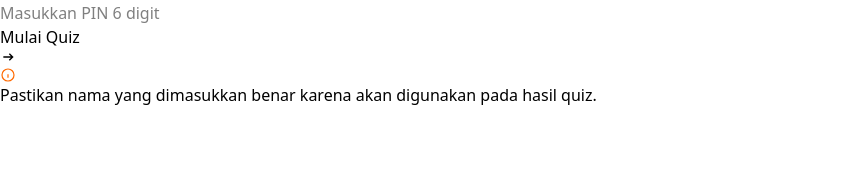
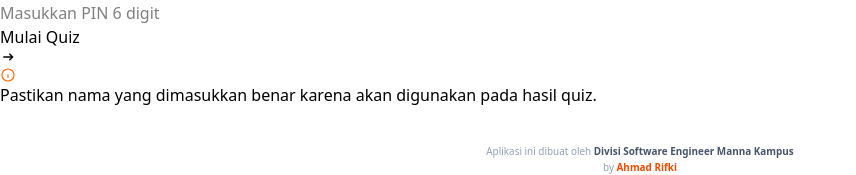
Before and after one commit to rifkiferdian/mkquizz, a CodeIgniter 4 app: the page made by app/Views/participant/access/join.php in a window 1280 px wide. Shown: the part 2904-3079 px from the top of the page, without its empty margins (0-856 px from the left). Before the commit the page ends 3009 px from the top, so only its background shows below. Run offline with PHP 8.4 and a stand-in for CodeIgniter, Linux system fonts and the light colour scheme; the template is opened without the code that fills it, so the values that code supplies are empty; style sheets or scripts are compiled from the project's sources; some libraries are stand-ins or nearby versions.

Commit message:
feat: add footer with application credits to login and join pages

```diff
--- a/app/Views/admin/auth/login.php
+++ b/app/Views/admin/auth/login.php
@@ -86,6 +86,10 @@
                 <svg class="size-3.5" aria-hidden="true" viewBox="0 0 24 24" fill="none" stroke="currentColor" stroke-width="1.8"><path d="M12 3 5 6v5c0 4.6 2.7 8 7 10 4.3-2 7-5.4 7-10V6l-7-3Z"/><path d="m9.5 12 1.5 1.5 3.5-4"/></svg>
                 Secure Management Access
             </span>
+            <p class="mx-auto mt-3 max-w-xs border-t border-slate-100 pt-3 leading-relaxed text-slate-400">
+                Aplikasi ini dibuat oleh <span class="font-semibold text-slate-600">Divisi Software Engineer Manna Kampus</span><br>
+                by <span class="font-bold text-orange-600">Ahmad Rifki</span>
+            </p>
         </div>
     </section>
 </main>
--- a/app/Views/participant/access/join.php
+++ b/app/Views/participant/access/join.php
@@ -58,6 +58,11 @@ $accessMessage = match (true) {
         </form>
 
         <div class="participant-info"><svg class="mt-0.5 size-4 shrink-0 text-orange-500" aria-hidden="true" viewBox="0 0 24 24" fill="none" stroke="currentColor" stroke-width="1.8"><circle cx="12" cy="12" r="9"/><path d="M12 11v5m0-8h.01"/></svg><p>Pastikan nama yang dimasukkan benar karena akan digunakan pada hasil quiz.</p></div>
+
+        <footer class="mt-5 border-t border-slate-100 pt-4 text-center text-[.62rem] leading-relaxed text-slate-400">
+            Aplikasi ini dibuat oleh <span class="font-semibold text-slate-600">Divisi Software Engineer Manna Kampus</span><br>
+            by <span class="font-bold text-orange-600">Ahmad Rifki</span>
+        </footer>
     </section>
 </main>
 <script src="<?= base_url('assets/js/participant-access.js') ?>" defer></script>
```
